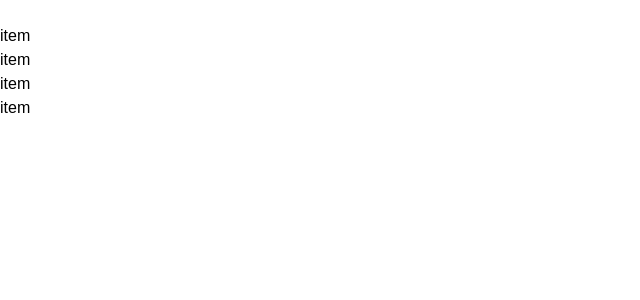
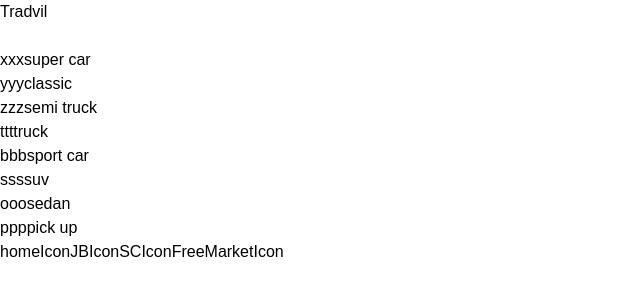
Before and after one commit to Abonsama/tradvil, a Next.js app: page /automobilePage in a window 1280 px wide. Shown: the top 300 px of the page, without its empty margins (0-640 px from the left). Built offline with nearby package versions, Linux system fonts and the light colour scheme.

Commit message:
Fix:set the functionality of free market automoblie page

```diff
--- a/app/automobilePage/page.tsx
+++ b/app/automobilePage/page.tsx
@@ -1,17 +1,158 @@
 import Link from "next/link"
+import Header from "../header";
+import Navbar from "../navbar";
 export default function CarsPage(){
+    function getData(){
+        let fetchData=[
+            {
+                price:200,
+                name:"xxx",
+                describtion:" lajsfj sldfj s  sofjs sj sdjkf ssj sfs",
+                type:"super car"
+            },
+            {
+                price:200,
+                name:"yyy",
+                describtion:" lajsfj sldfj s  sofjs sj sdjkf ssj sfs",
+                type:"classic"
+            },
+            {
+                price:200,
+                name:"zzz",
+                describtion:" lajsfj sldfj s  sofjs sj sdjkf ssj sfs",
+                type:"semi truck"
+            },
+            {
+                price:200,
+                name:"ttt",
+                describtion:" lajsfj sldfj s  sofjs sj sdjkf ssj sfs",
+                type:"truck"
+            },
+            {
+                price:200,
+                name:"bbb",
+                describtion:" lajsfj sldfj s  sofjs sj sdjkf ssj sfs",
+                type:"sport car"
+            },
+            {
+                price:200,
+                name:"sss",
+                describtion:" lajsfj sldfj s  sofjs sj sdjkf ssj sfs",
+                type:"suv"
+            },
+            {
+                price:200,
+                name:"ooo",
+                describtion:" lajsfj sldfj s  sofjs sj sdjkf ssj sfs",
+                type:"sedan"
+            },
+            {
+                price:200,
+                name:"ppp",
+                describtion:" lajsfj sldfj s  sofjs sj sdjkf ssj sfs",
+                type:"pick up"
+            },
+        ]
+        function AmLi(DD){
+            let li1=[];
+            let li2=[];
+            let li3=[];
+            let li4=[];
+            let li5=[];
+            let li6=[];
+            let li7=[];
+            let li8=[];
+            for (let st=0;st < DD.length;st++){
+                if(DD[st].type=='super car'){
+                    li1.push(DD[st])
+                }else if(DD[st].type=='classic'){
+                    li2.push(DD[st])
+                }else if(DD[st].type=='semi truck'){
+                    li3.push(DD[st])
+                }else if(DD[st].type=='truck'){
+                    li4.push(DD[st])
+                }else if(DD[st].type=='sport car'){
+                    li5.push(DD[st])
+                }else if(DD[st].type=='suv'){
+                    li6.push(DD[st])
+                }else if(DD[st].type=='sedan'){
+                    li7.push(DD[st])
+                }else {li8.push(DD[st])}
+            }
+            return (
+                <ul>
+                    {li1.map((i) => (
+                    <li key={`${i.name}-${i.type}`}>
+                        <span>{i.name}</span>
+                        <span>{i.type}</span>
+                        <span>{i.sharePrice}</span>
+                    </li>
+                    ))}
+                    {li2.map((i) => (
+                        <li key={`${i.name}-${i.type}`}>
+                        <span>{i.name}</span>
+                        <span>{i.type}</span>
+                        <span>{i.sharePrice}</span>
+                        </li>
+                    ))}
+                    {li3.map((i) => (
+                        <li key={`${i.name}-${i.type}`}>
+                        <span>{i.name}</span>
+                        <span>{i.type}</span>
+                        <span>{i.sharePrice}</span>
+                        </li>
+                    ))}
+                    {li4.map((i) => (
+                        <li key={`${i.name}-${i.type}`}>
+                        <span>{i.name}</span>
+                        <span>{i.type}</span>
+                        <span>{i.sharePrice}</span>
+                        </li>
+                    ))}
+                    {li5.map((i) => (
+                        <li key={`${i.name}-${i.type}`}>
+                        <span>{i.name}</span>
+                        <span>{i.type}</span>
+                        <span>{i.sharePrice}</span>
+                        </li>
+                    ))}
+                    {li6.map((i) => (
+                        <li key={`${i.name}-${i.type}`}>
+                        <span>{i.name}</span>
+                        <span>{i.type}</span>
+                        <span>{i.sharePrice}</span>
+                        </li>
+                    ))}
+                    {li7.map((i) => (
+                        <li key={`${i.name}-${i.type}`}>
+                        <span>{i.name}</span>
+                        <span>{i.type}</span>
+                        <span>{i.sharePrice}</span>
+                        </li>
+                    ))}
+                    {li8.map((i) => (
+                        <li key={`${i.name}-${i.type}`}>
+                        <span>{i.name}</span>
+                        <span>{i.type}</span>
+                        <span>{i.sharePrice}</span>
+                        </li>
+                    ))}
+                    </ul>
+                );
+        }
+        return AmLi(fetchData)
+            }
     return(
         <section>
+            <Header></Header>
             <button className="filterButton"></button>
             <Link href={"itemslist"}></Link>
             <div className="container">
             <ul>
-                <li>item</li>
-                <li>item</li>
-                <li>item</li>
-                <li>item</li>
+                {getData()}
             </ul>
             </div>
+            <Navbar></Navbar>
         </section>
     )
 }
--- a/app/realEstatePage/page.tsx
+++ b/app/realEstatePage/page.tsx
@@ -54,6 +54,7 @@ export default function RealEstatePage(){
         }
     return(
         <section>
+            <Header></Header>
             <button className="filterButton"></button>
             <Link href={"itemslist"}></Link>
             <div className="container">
@@ -61,6 +62,7 @@ export default function RealEstatePage(){
                 {getData()}
             </ul>
             </div>
+            <Navbar></Navbar>
         </section>
     )
 }
--- a/app/stockPage/page.tsx
+++ b/app/stockPage/page.tsx
@@ -48,7 +48,7 @@ export default function StockPage(){
                     li1.push(DD[st])
                 }else if(DD[st].type=='etf'){
                     li2.push(DD[st])
-                }else {li2.push(DD[st])}
+                }else {li3.push(DD[st])}
             }
             return (
                 <ul>
```
